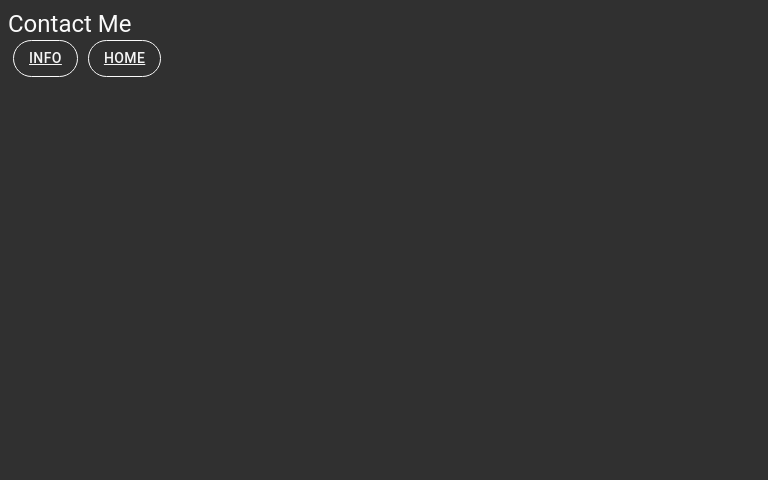
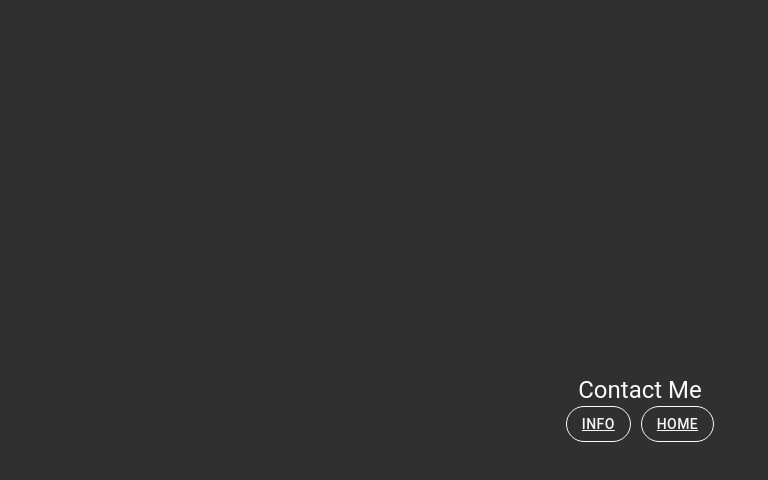
Before and after one commit to smilinjake/personalSite, a React (Create React App) app in the folder personal_site/: page /contact in a window 1280 px wide. Shown: the top 480 px of the page, without its empty margins (0-768 px from the left). Built offline with nearby package versions, Linux system fonts and the light colour scheme.

Commit message:
centered contact page

```diff
--- a/personal_site/src/App.css
+++ b/personal_site/src/App.css
@@ -2,9 +2,9 @@
   text-align: center;
   /* background-color: #61dafb; */
 }
-#root{
+#root {
   /* background-color: #61dafb; */
-  height: 100vh
+  height: 100vh;
 }
 .App-logo {
   height: 40vmin;
@@ -44,7 +44,7 @@
 }
 
 .Tyopgraphy {
-  color: #fafafa
+  color: #fafafa;
 }
 
 .Header {
@@ -61,6 +61,7 @@
 
 .Link {
   color: whitesmoke;
+  /* padding: 10%; */
 }
 
 .Link:hover {
@@ -72,7 +73,7 @@
 }
 
 .MyResume {
-  height: 40%
+  height: 35%;
 }
 
 .Info-section {
@@ -83,17 +84,18 @@
   /* padding-left: 4rem;
   padding-top: 3rem;
   padding-bottom: 3rem; */
-
 }
 .Contact-me {
   /* background-color:dodgerblue; */
+  height: 100vh;
   display: flex;
-  flex-direction: column;
-  align-self: flex-start;
-  /* padding-left: 4rem;
-  padding-top: 3rem;
-  padding-bottom: 3rem; */
+  /* flex-direction: column; */
+  align-items: center;
+}
 
+.contact {
+  display: flex;
+  align-items: center;
 }
 
 @keyframes App-logo-spin {
--- a/personal_site/src/Components/ContactMe.jsx
+++ b/personal_site/src/Components/ContactMe.jsx
@@ -4,6 +4,7 @@ import "../App.css";
 import { Link } from "react-router-dom";
 import Button from "@mui/material/Button";
 import { styled } from "@mui/material/styles";
+import Grid from "@mui/material/Grid";
 
 const ColorButton = styled(Button)(({ theme }) => ({
   color: "#fafafa",
@@ -19,6 +20,7 @@ const ColorButton = styled(Button)(({ theme }) => ({
 const ContactMe = () => {
   return (
     <div className="Contact-me">
+      <Grid container direction="column" className="contact">
         <Typography className="Tyopgraphy" variant="h5">
           Contact Me
         </Typography>
@@ -34,6 +36,8 @@ const ContactMe = () => {
             </Link>
           </ColorButton>
         </div>
+      </Grid>
+      {/* <Grid container></Grid> */}
     </div>
   );
 };
--- a/personal_site/src/Components/Home.jsx
+++ b/personal_site/src/Components/Home.jsx
@@ -30,10 +30,9 @@ const Home = () => {
       <Typography className="Tyopgraphy" variant="h5">
         Web Developer
       </Typography>
-      <Typography className="Tyopgraphy" variant="h4">
+      <Typography className="Tyopgraphy" variant="h1">
         JAKE WARD
       </Typography>
-      {/* <Button>cool</Button> */}
       <nav className="links">
         <ColorButton variant="outlined">
           <Link className="Link" to="/contact">
```
Lines whose indentation alone changed are shown as unchanged.
